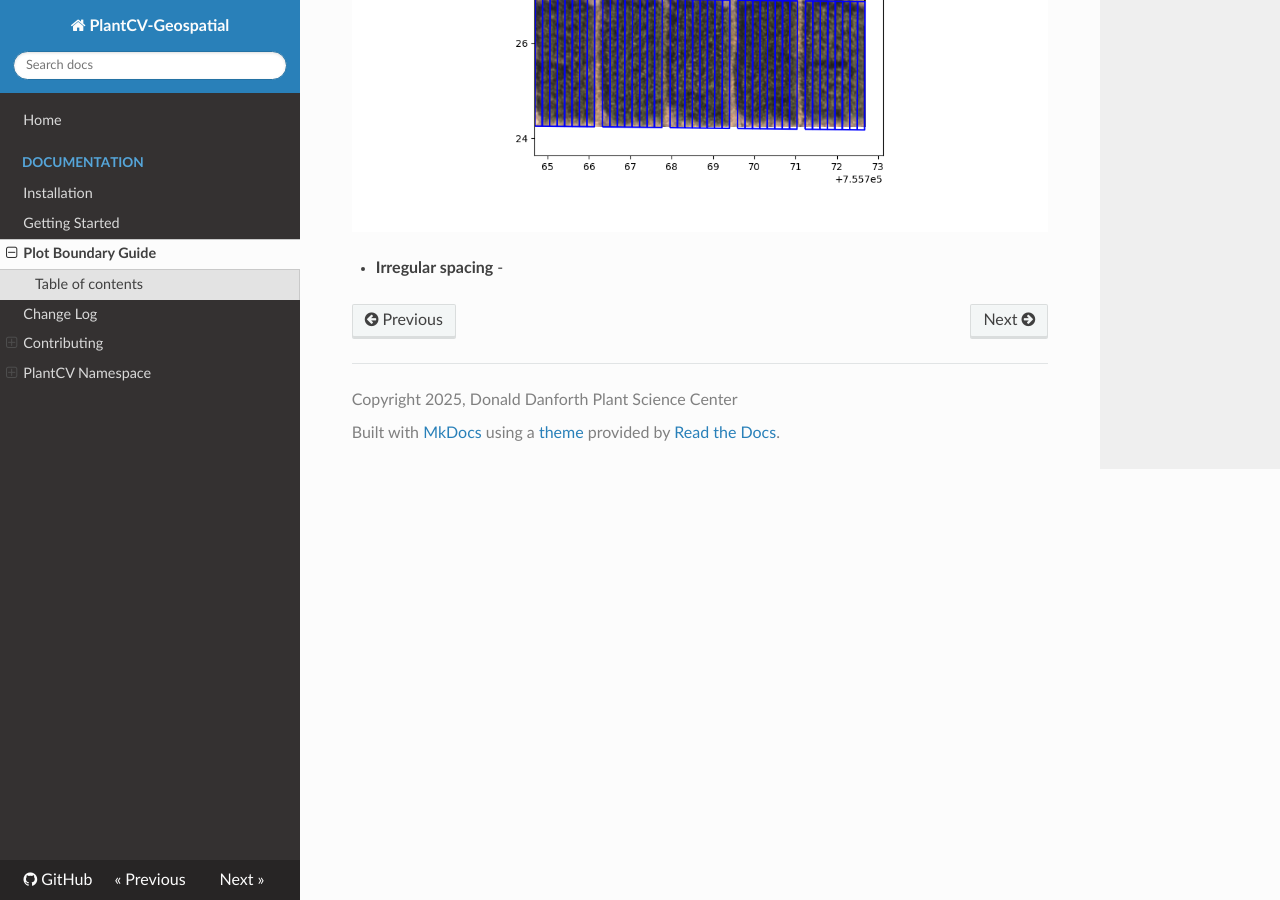
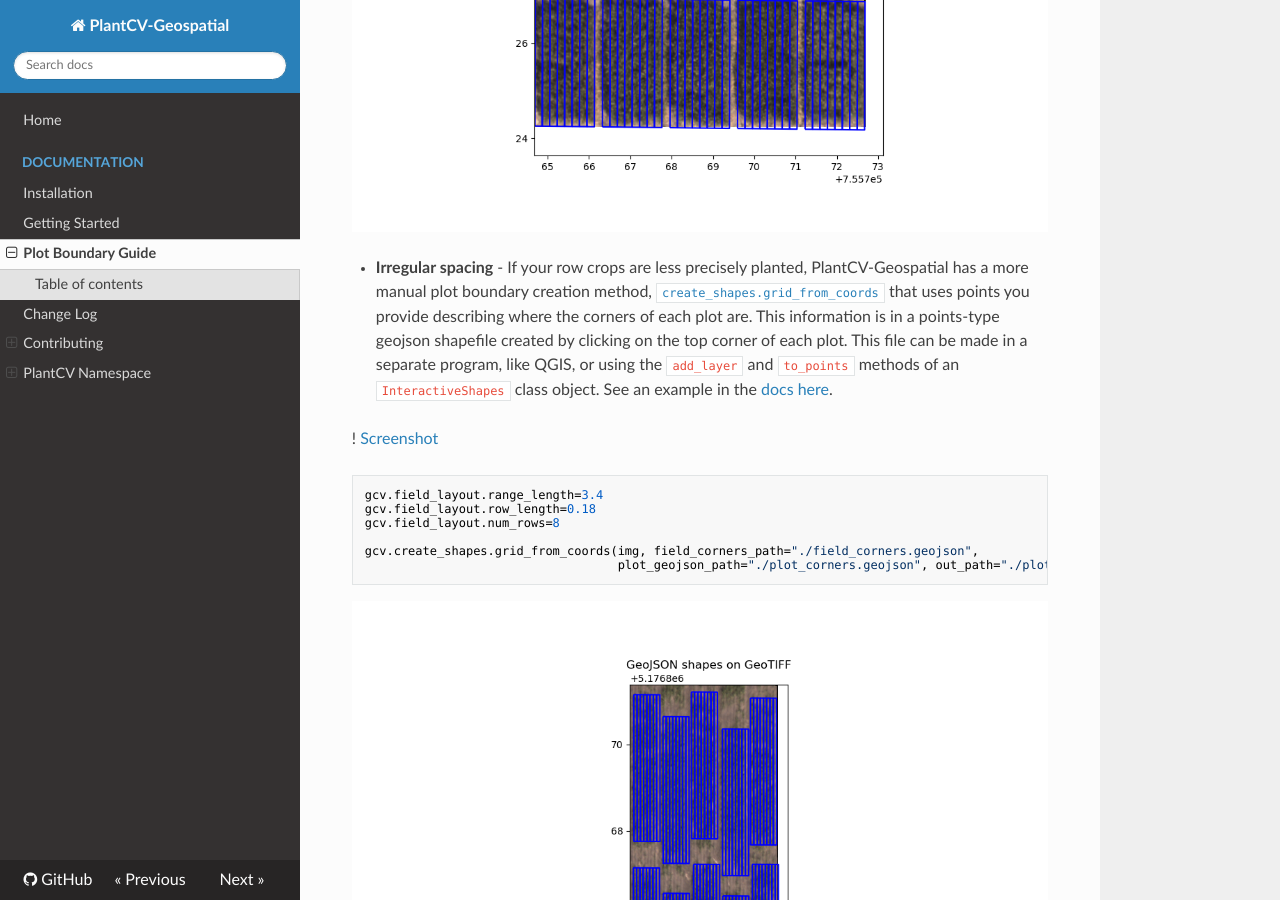
Before and after one commit to danforthcenter/plantcv-geospatial, an MkDocs documentation site: the page built from docs/plot_boundary_guide.md, in a window 1280 px wide and 900 px high, scrolled down 4558 px. Built offline with MkDocs 1.6.1, drawn with Linux system fonts in a browser that asks for light colours; nearby versions of some CDN libraries.

Commit message:
Add irregular plots

````diff
--- a/docs/plot_boundary_guide.md
+++ b/docs/plot_boundary_guide.md
@@ -78,4 +78,17 @@ gcv.create_shapes.auto_grid(img, cropto="./field_corners.geojson", outpath="./pl
 
 ![Screenshot](documentation_images/bisonfly_autogrid.png)
 
-- **Irregular spacing** <a name="row_irregular"></a> -
+- **Irregular spacing** <a name="row_irregular"></a> - If your row crops are less precisely planted, PlantCV-Geospatial has a more manual plot boundary creation method, [`create_shapes.grid_from_coords`](shapes_grid_from_coords.md) that uses points you provide describing where the corners of each plot are. This information is in a points-type geojson shapefile created by clicking on the top corner of each plot. This file can be made in a separate program, like QGIS, or using the `add_layer` and `to_points` methods of an `InteractiveShapes` class object. See an example in the [docs here](InteractiveShapes.md).
+
+! [Screenshot](documentation_images/bisonfly_irreg.png)
+
+```python
+gcv.field_layout.range_length=3.4
+gcv.field_layout.row_length=0.18
+gcv.field_layout.num_rows=8
+
+gcv.create_shapes.grid_from_coords(img, field_corners_path="./field_corners.geojson",
+                                   plot_geojson_path="./plot_corners.geojson", out_path="./plots.geojson)
+```
+
+![Screenshot](documentation_images/bisonfly_irreg_plots.png)
````
Also changed, not shown: docs/documentation_images/bisonfly_irreg.png (added), docs/documentation_images/bisonfly_irreg_plots.png (added).
